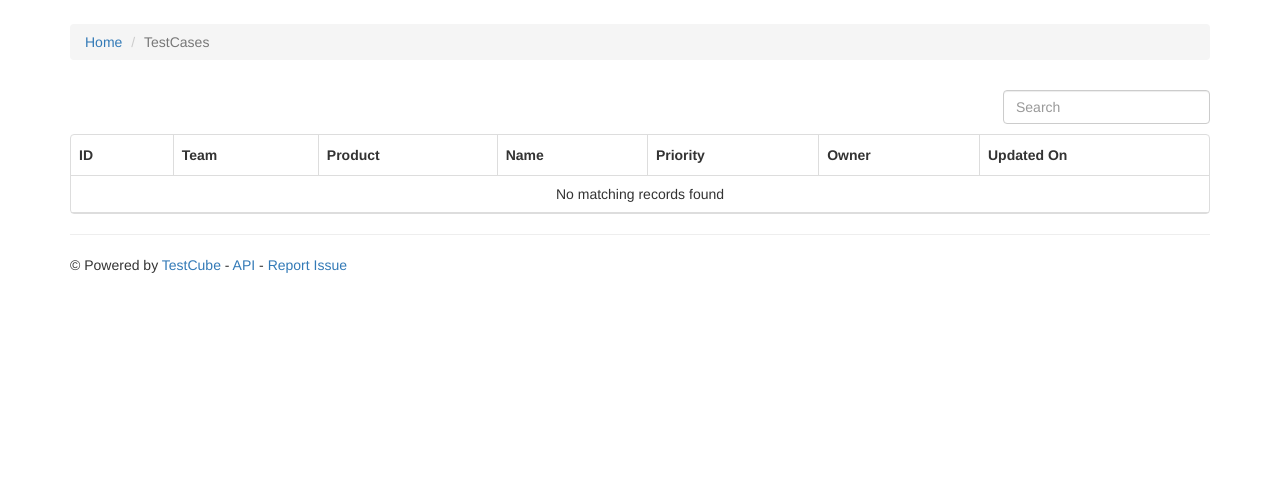
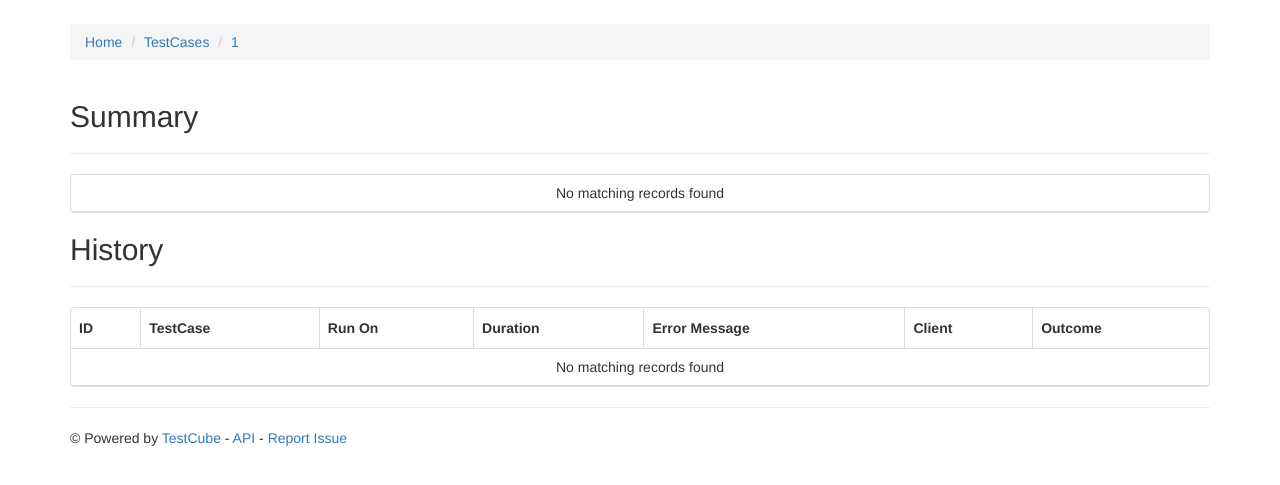
Before and after one commit to tobyqin/testcube, a Django app: page /testcases/1 in a window 1280 px wide. Shown: the part 51-536 px from the top of the page. Run offline with Django 3.2, Linux system fonts and the light colour scheme; data that the repository does not hold is empty; parts of the project's set-up code (start-up, migrations or seed data) failed here and were passed over; some libraries are stand-ins or nearby versions.

Commit message:
add test case detail view.

```diff
--- a/testcube/core/api/serializers.py
+++ b/testcube/core/api/serializers.py
@@ -80,7 +80,18 @@ class TestCaseListSerializer(serializers.ModelSerializer):
         fields = (
             'id', 'team', 'product', 'name', 'full_name', 'keyword',
             'priority', 'get_priority_display', 'owner',
-            'updated_on', 'created_on')
+            'updated_on', 'created_on', 'created_by')
+
+        depth = 1
+
+
+class TestCaseDetailSerializer(serializers.ModelSerializer):
+    class Meta:
+        model = TestCase
+        fields = (
+            'id', 'team', 'product', 'name', 'full_name', 'keyword',
+            'priority', 'get_priority_display', 'owner',
+            'updated_on', 'created_on', 'created_by', 'description')
 
         depth = 1
 
--- a/testcube/core/api/views.py
+++ b/testcube/core/api/views.py
@@ -120,6 +120,11 @@ class TestCaseViewSet(viewsets.ModelViewSet):
     filter_fields = ('name', 'keyword', 'priority', 'owner')
     search_fields = filter_fields
 
+    @detail_route(methods=['get'])
+    def info(self, request, pk=None):
+        """query result info, use for result detail page."""
+        return info_view(self, TestCaseDetailSerializer)
+
     @list_route()
     def recent(self, request):
         """get recent testcase, use for test case page."""
--- a/testcube/core/views.py
+++ b/testcube/core/views.py
@@ -35,6 +35,11 @@ def run_detail(request, run_id):
                                                    'outcome': outcome})
 
 
+def case_detail(request, case_id):
+    if request.method == 'GET':
+        return render(request, 'testcase_detail.html', {'case_id': case_id})
+
+
 def result_detail(request, result_id):
     if request.method == 'GET':
         return render(request, 'result_detail.html', {'result_id': result_id})
--- a/testcube/static/table-utils.js
+++ b/testcube/static/table-utils.js
@@ -137,6 +137,20 @@ function runDetailSummaryDataHandler(data) {
     return [data];
 }
 
+
+function caseDetailSummaryDataHandler(data) {
+    my.data = data;
+    return [data];
+}
+
+
+function caseDetailTablePostEvent(data) {
+    if (data[0] === undefined) return;
+    let testcase = data[0];
+    let nav = `${testcase.id} - ${testcase.name}`;
+    $('#case-nav').empty().append(nav);
+}
+
 function runDetailTablePostEvent(data) {
     if (data[0] === undefined) return;
     let run = data[0];
--- /dev/null
+++ b/testcube/templates/testcase_detail.html
@@ -0,0 +1,90 @@
+{% extends './base.html' %}
+{% load static %}
+
+{% block title %}TestCase Detail{% endblock %}
+{% block header %}
+    <link href="{% static 'libs/bootstrap-table/bootstrap-table.min.css' %}" rel="stylesheet">
+{% endblock %}
+
+{% block body %}
+    <div class="container">
+
+        <ul class="breadcrumb">
+            <li><a href="/">Home</a></li>
+            <li><a href="{% url 'testcases' %}">TestCases</a></li>
+            <li id="case-nav" class="active"><a href="">{{ case_id }}</a></li>
+        </ul>
+
+        <div id="main-content">
+            <div class="row">
+
+                <div class="col-md-12">
+                    <h2>Summary</h2>
+                    <hr/>
+                    <table id="case-summary"></table>
+
+                    <h2>History</h2>
+                    <hr/>
+                    <table id="case-history"></table>
+                </div>
+            </div>
+        </div>
+    </div>
+
+
+{% endblock %}
+
+{% block scripts %}
+    <script src="{% static 'libs/bootstrap-table/bootstrap-table.min.js' %}"></script>
+    <script src="{% static 'table-utils.js' %}"></script>
+    <script src="https://cdn.bootcss.com/moment.js/2.18.1/moment.min.js"></script>
+
+    <script>
+
+        $(function () {
+            $('#case-summary').bootstrapTable({
+                url: '/api/cases/{{ case_id }}/info/',
+                responseHandler: caseDetailSummaryDataHandler,
+                search: false,
+                pagination: false,
+                sortable: true,
+                cardView: true,
+                showFooter: false,
+                columns: [
+                    {title: 'ID', field: 'id'},
+                    {title: 'Team', field: 'team.name'},
+                    {title: 'Product', field: 'product.name'},
+                    {title: 'Name', field: 'name'},
+                    {title: 'FullName', field: 'full_name'},
+                    {title: 'Keyword', field: 'keyword'},
+                    {title: 'Priority', field: 'priority'},
+                    {title: 'Description', field: 'description'},
+                    {title: 'Created On', field: 'created_on', formatter: timeFormatter},
+                    {title: 'Update On', field: 'updated_on', formatter: timeFormatter},
+                    {title: 'Created By', field: 'created_by'},
+                    {title: 'Owner', field: 'owner'}
+                ],
+                onPostBody: caseDetailTablePostEvent
+            });
+
+            $('#case-history').bootstrapTable({
+                sidePagination: 'client',
+                url: '/api/cases/{{ case_id }}/history/',
+                responseHandler: resultHistoryTableDataHandler,
+                search: false,
+                pagination: false,
+                showFooter: false,
+                columns: [
+                    {title: 'ID', field: 'id', formatter: resultIdFormatter,},
+                    {title: 'TestCase', field: 'testcase_info.name'},
+                    {title: 'Run On', field: 'run_info.start_time', formatter: timeFormatter},
+                    {title: 'Duration', field: 'duration'},
+                    {title: 'Error Message', field: 'error_message'},
+                    {title: 'Client', field: 'test_client.name'},
+                    {title: 'Outcome', field: 'get_outcome_display', formatter: outcomeFormatter}
+                ],
+                onPostBody: undefined
+            });
+        });
+    </script>
+{% endblock %}
--- a/testcube/templates/testcases.html
+++ b/testcube/templates/testcases.html
@@ -1,7 +1,7 @@
 {% extends './base.html' %}
 {% load static %}
 
-{% block title %}Test Cases{% endblock %}
+{% block title %}TestCases{% endblock %}
 {% block header %}
     <link href="{% static 'libs/bootstrap-table/bootstrap-table.min.css' %}" rel="stylesheet">
 {% endblock %}
--- a/testcube/urls.py
+++ b/testcube/urls.py
@@ -45,6 +45,7 @@ urlpatterns = [
 
     url(r'^runs$', views.runs, name='runs'),
     url(r'^runs/(\d+)$', views.run_detail, name='run_detail'),
-    url(r'^testcases', views.cases, name='testcases'),
+    url(r'^testcases$', views.cases, name='testcases'),
+    url(r'^testcases/(\d+)', views.case_detail, name='testcase_detail'),
     url(r'^results/(\d+)', views.result_detail, name='result_detail'),
 ]
```
